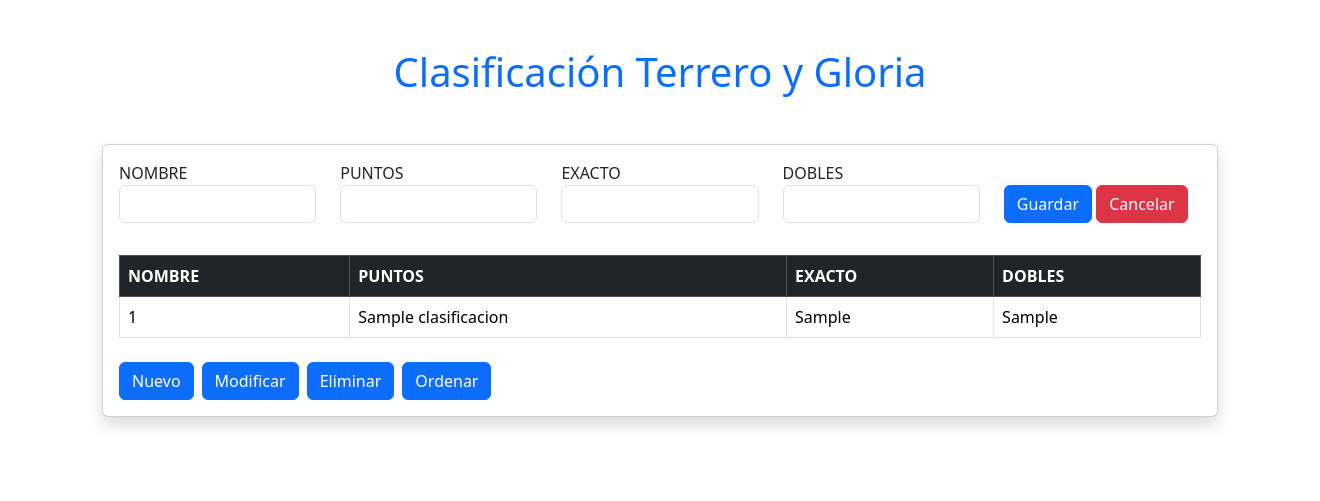
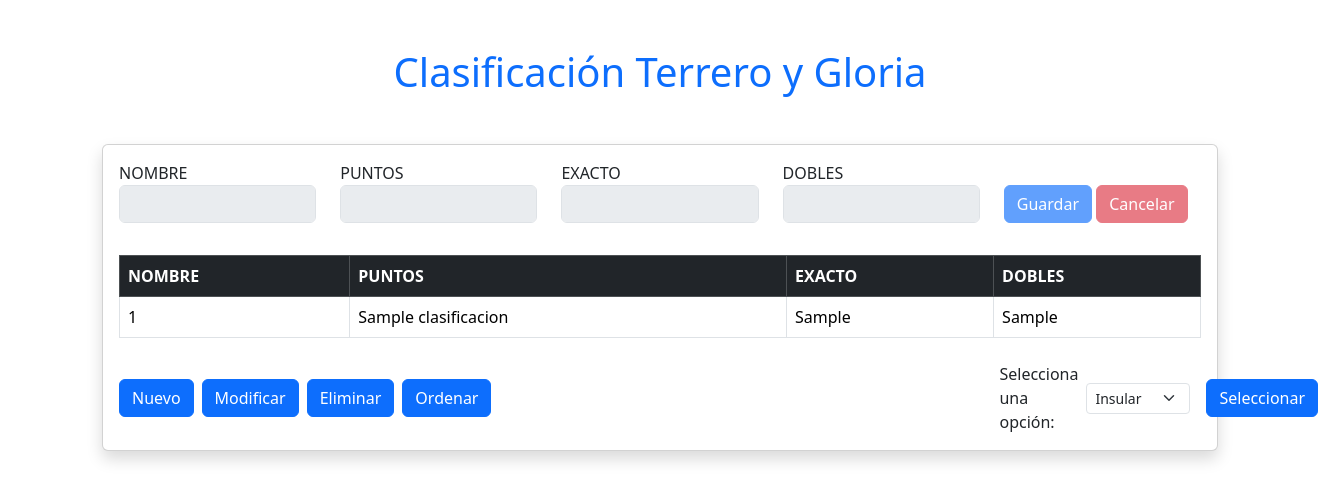
Before and after one commit to Fabian9128/TerreroGloriaPythonWeb, a Flask app: page / in a window 1320 px wide. Shown: the top 501 px of the page. Run offline with Flask 3, Linux system fonts and the light colour scheme; tables that the repository leaves empty or names only in its code hold one stand-in row (values such as "Sample post").

Commit message:
version con botones y lista sin funcionar

```diff
--- a/src/app.py
+++ b/src/app.py
@@ -23,18 +23,41 @@ def home():
     #Sacar los datos
     return render_template('index.html', clasificacion=clasificacion)
 
-#Ruta guardar jugador nuevo
-@app.route('/jugador', methods=['POST'])
+#Ruta botón guardar
+@app.route('/guardar', methods=['POST'])
 def guardarJugador():
     #Obtener valores introducidos
+    accion = request.form['accion']
     nombre = request.form['nombre']
     puntos = request.form['puntos']
     exacto = request.form['exacto']
     dobles = request.form['dobles']
-    #Añadir jugador
-    jugadores.inserta_jugador(nombre,puntos,exacto, dobles, "Insular")
+    # Insertar nuevo jugador
+    if accion == "nuevo":
+        jugadores.inserta_jugador(nombre, puntos, exacto, dobles, "Insular")
+    # Modificar jugador existente
+    elif accion == "modificar":
+        jugadores.modifica_jugador(nombre, puntos, exacto, dobles, "Insular")
     #Sacar los datos
     return redirect(url_for('home'))
+
+#Ruta botón eliminar
+@app.route('/eliminar/<string:nombre>', methods=['DELETE'])
+def eliminarJugador(nombre):
+    try:
+        jugadores.elimina_jugador(nombre)
+        return {"success": True}
+    except Exception as e:
+        return {"success": False, "error": str(e)}, 500
+
+#Ruta botón ordernar
+@app.route('/ordenar', methods=['POST'])
+def ordenarClasificacion():
+    try:
+        jugadores.ordena_clasificacion("Puntos_Insular", "Exacto_Insular")
+        return redirect(url_for('home'))
+    except Exception as e:
+        return {"success": False, "error": str(e)}, 500
 
 #Lanzar la app
 if __name__ == '__main__':
--- a/src/database.py
+++ b/src/database.py
@@ -87,6 +87,7 @@ class Clasificacion:
 
     def modifica_jugador(self, valor_nombre, valor_puntos, valor_exacto, valor_dobles, seleccion):
 
+        print(f"Intentando modificar: Nombre={valor_nombre}, Puntos={valor_puntos}, Exacto={valor_exacto}, Dobles={valor_dobles}, Selección={seleccion}")
         cur = self.miConexcion.cursor()
         #Ejecuta la consulta modificando los valores dependiendo de la seleccion
         if seleccion == "Insular":
--- a/src/templates/index.html
+++ b/src/templates/index.html
@@ -7,7 +7,6 @@
     <!-- Bootstrap -->
     <link href="https://cdn.jsdelivr.net/npm/bootstrap@5.3.3/dist/css/bootstrap.min.css" rel="stylesheet">
     <script src="https://cdn.jsdelivr.net/npm/bootstrap@5.3.3/dist/js/bootstrap.bundle.min.js"></script>
-
     <!-- Estilo para la fila seleccionada -->
     <style>
         .selected td {
@@ -15,7 +14,14 @@
             color: white !important;
         }
     </style>
-    <!-- Script para seleccionar la fila -->
+    <!-- Estilo para la tabla deshabilitada -->
+    <style>
+        .disabled-table {
+            pointer-events: none; /* Evita clics */
+            opacity: 0.5; /* Reduce visibilidad */
+        }
+    </style>
+    <!-- Scripts para las diferentes tareas -->
     <script>
         document.addEventListener("DOMContentLoaded", function()
         {
@@ -33,7 +39,82 @@
                 });
             });
         });
+
+        function eliminarJugador()
+        {
+            let filaSeleccionada = document.querySelector("tbody tr.selected");
+            if (!filaSeleccionada)
+            {
+                alert("Selecciona un jugador para eliminar.");
+                return;
+            }
+
+            let nombreJugador = filaSeleccionada.cells[0].textContent.trim(); // Obtener el nombre del jugador
+
+            fetch(`/eliminar/${nombreJugador}`, { method: "DELETE" })
+            .then(response =>
+            {
+                if (response.ok)
+                {
+                    filaSeleccionada.remove(); // Eliminar la fila de la tabla
+                }
+                else
+                {
+                    alert("Error al eliminar el jugador.");
+                }
+            })
+            .catch(error => console.error("Error:", error));
+        }
+
+        function activarFormulario(value)
+        {
+            //Habilitar los campos del formulario
+            if (value == "nuevo")
+            {
+                document.getElementById("nombre").removeAttribute("disabled");
+            }
+            document.getElementById("puntos").removeAttribute("disabled");
+            document.getElementById("exacto").removeAttribute("disabled");
+            document.getElementById("dobles").removeAttribute("disabled");
+            document.getElementById("guardar").removeAttribute("disabled");
+            document.getElementById("cancelar").removeAttribute("disabled");
+            //Deshabilitar los botones Eliminar y Ordenar
+            document.getElementById("nuevo").setAttribute("disabled", "true");
+            document.getElementById("modificar").setAttribute("disabled", "true");
+            document.getElementById("eliminar").setAttribute("disabled", "true");
+            document.getElementById("ordenar").setAttribute("disabled", "true");
+            document.getElementById("opciones").setAttribute("disabled", "true");
+            document.getElementById("seleccionar").setAttribute("disabled", "true");
+            //Deshabilitar la tabla
+            document.querySelector("table").classList.add("disabled-table");
+            //Establecer la acción en el campo oculto
+            document.getElementById('accion').value = value;
+        }
+
+        function cancelarFormulario()
+        {
+            //Deshabilitar los campos del formulario
+            document.getElementById("nombre").setAttribute("disabled", "true");
+            document.getElementById("puntos").setAttribute("disabled", "true");
+            document.getElementById("exacto").setAttribute("disabled", "true");
+            document.getElementById("dobles").setAttribute("disabled", "true");
+            document.getElementById("guardar").setAttribute("disabled", "true");
+            document.getElementById("cancelar").setAttribute("disabled", "true");
+            // Rehabilitar los botones de acción
+            document.getElementById("nuevo").removeAttribute("disabled");
+            document.getElementById("modificar").removeAttribute("disabled");
+            document.getElementById("eliminar").removeAttribute("disabled");
+            document.getElementById("ordenar").removeAttribute("disabled");
+            document.getElementById("opciones").removeAttribute("disabled");
+            document.getElementById("seleccionar").removeAttribute("disabled");
+            // Habilitar la tabla nuevamente
+            document.querySelector("table").classList.remove("disabled-table");
+            // Limpiar el campo de acción
+            document.getElementById("accion").value = "";
+        }
+
     </script>
+
 </head>
 <body>
 
@@ -44,28 +125,31 @@
             <div class="card-body">
 
                 <!-- Formulario -->
-                <form action="/jugador" method="POST">
+                <form action="/guardar" method="POST">
+
+                    <input type="hidden" id="accion" name="accion" value="">
+
                     <div class="row mb-3">
                         <div class="col">
                             <label>NOMBRE</label>
-                            <input type="text" class="form-control mb-3" name="nombre">
+                            <input type="text" class="form-control mb-3" id="nombre" name="nombre" disabled>
                         </div>
                         <div class="col">
                             <label>PUNTOS</label>
-                            <input type="text" class="form-control mb-3" name="puntos">
+                            <input type="text" class="form-control mb-3" id="puntos" name="puntos" disabled>
                         </div>
                         <div class="col">
                             <label>EXACTO</label>
-                            <input type="text" class="form-control mb-3" name="exacto">
+                            <input type="text" class="form-control mb-3" id="exacto" name="exacto" disabled>
                         </div>
                         <div class="col">
                             <label>DOBLES</label>
-                            <input type="text" class="form-control mb-3" name="dobles">
+                            <input type="text" class="form-control mb-3" id="dobles" name="dobles" disabled>
                         </div>
                         <!-- Botones -->
                         <div class="col gap-2 mt-4">
-                            <button class="btn btn-primary" type="submit">Guardar</button>
-                            <button class="btn btn-danger" type="reset">Cancelar</button>
+                            <button class="btn btn-primary" type="submit" id="guardar" disabled>Guardar</button>
+                            <button class="btn btn-danger" type="button" id="cancelar" disabled onclick="cancelarFormulario()">Cancelar</button>
                         </div>
                     </div>
                 </form>
@@ -82,7 +166,7 @@
                     </thead>
                     <tbody>
                         {% for jugador in clasificacion %}
-                            <tr>
+                            <tr data-id="{{ jugador[0] }}">
                                 <td>{{jugador[0]}}</td>
                                 <td>{{jugador[1]}}</td>
                                 <td>{{jugador[2]}}</td>
@@ -93,11 +177,26 @@
                 </table>
 
                 <!-- Botones -->
-                <div class="d-flex gap-2 mt-4">
-                    <button class="btn btn-primary" type="submit">Nuevo</button>
-                    <button class="btn btn-primary" type="submit">Modificar</button>
-                    <button class="btn btn-primary" type="submit">Eliminar</button>
-                    <button class="btn btn-primary" type="submit">Ordenar</button>
+                <div class="d-flex gap-2 mt-4 align-items-center">
+                    <button class="btn btn-primary" type="button" id="nuevo" onclick="activarFormulario('nuevo')">Nuevo</button>
+                    <button class="btn btn-primary" type="submit" id="modificar" onclick="activarFormulario('modificar')">Modificar</button>
+                    <button class="btn btn-primary" type="button" id="eliminar" onclick="eliminarJugador()">Eliminar</button>
+                    <form action="/ordenar" method="POST" style="display: inline;">
+                        <button class="btn btn-primary" type="submit" id="ordenar">Ordenar</button>
+                    </form>
+
+                    <!-- Selección con lista desplegable -->
+                    <div class="d-inline-flex align-items-center" style="margin-left: 500px;">
+                        <label for="opciones" class="mb-0 me-2">Selecciona una opción:</label>
+                        <select class="form-select form-select-sm" id="opciones" style="width: auto;">
+                            <option value="opcion1">Insular</option>
+                            <option value="opcion2">Regional</option>
+                            <option value="opcion3">General</option>
+                        </select>
+                    </div>
+
+                    <!-- Botón Seleccionar -->
+                    <button class="btn btn-primary ms-2" type="button" id="seleccionar" onclick="eliminarJugador()">Seleccionar</button>
                 </div>
 
             </div>
```
